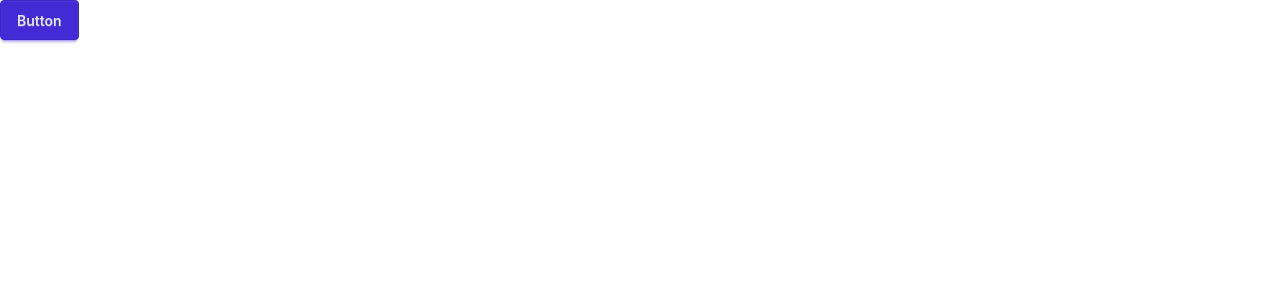
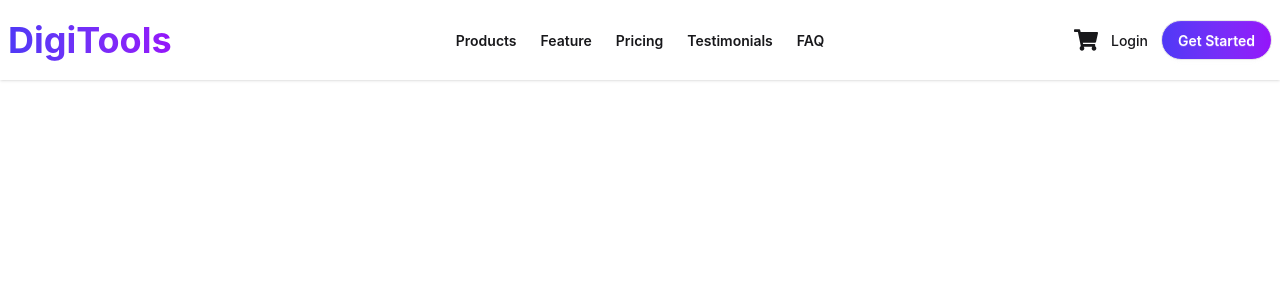
Before and after one commit to omi1739/Assignment-6, a React (Vite) app: page / in a window 1280 px wide. Shown: the top 300 px of the page. Built offline with nearby package versions, Linux system fonts and the light colour scheme.

Commit message:
navbar design with responsive done

```diff
--- a/index.html
+++ b/index.html
@@ -1,5 +1,5 @@
 <!doctype html>
-<html lang="en">
+<html lang="en" data-theme="light">
   <head>
     <meta charset="UTF-8" />
     <link rel="icon" type="image/svg+xml" href="/favicon.svg" />
--- a/package.json
+++ b/package.json
@@ -13,6 +13,7 @@
     "@tailwindcss/vite": "^4.2.2",
     "react": "^19.2.4",
     "react-dom": "^19.2.4",
+    "react-icons": "^5.6.0",
     "tailwindcss": "^4.2.2"
   },
   "devDependencies": {
--- a/src/App.jsx
+++ b/src/App.jsx
@@ -1,11 +1,11 @@
 import './App.css'
+import NavBar from './components/NavBar'
 
 function App() {
 
-
   return (
     <>
-      <button className='btn btn-primary'>Button</button>
+      <NavBar/>
     </>
   )
 }
--- /dev/null
+++ b/src/components/NavBar.jsx
@@ -0,0 +1,84 @@
+import React from "react";
+import { FaShoppingCart } from 'react-icons/fa';
+
+const NavBar = () => {
+  return (
+    <div>
+      <div className="navbar bg-base-100 shadow-sm">
+        <div className="navbar-start">
+          <div className="dropdown">
+            <div tabIndex={0} role="button" className="btn btn-ghost lg:hidden">
+              <svg
+                xmlns="http://www.w3.org/2000/svg"
+                className="h-5 w-5"
+                fill="none"
+                viewBox="0 0 24 24"
+                stroke="currentColor"
+              >
+                {" "}
+                <path
+                  strokeLinecap="round"
+                  strokeLinejoin="round"
+                  strokeWidth="2"
+                  d="M4 6h16M4 12h8m-8 6h16"
+                />{" "}
+              </svg>
+            </div>
+            <ul
+              tabIndex="-1"
+              className="menu menu-sm dropdown-content bg-base-100 rounded-box z-1 mt-3 w-52 p-2 shadow"
+            >
+              <li>
+                <a>Products</a>
+              </li>
+              <li>
+                <a>Feature</a>
+              </li>
+              <li>
+                <a>Pricing</a>
+              </li>
+              <li>
+                <a>Testimonials</a>
+              </li>
+              <li>
+                <a>FAQ</a>
+              </li>
+            </ul>
+          </div>
+          <a className=" text-4xl py-3 font-bold  bg-linear-to-r from-[#4F39F6] to-[#9514FA] bg-clip-text text-transparent">
+            DigiTools
+          </a>
+        </div>
+        <div className="navbar-center hidden lg:flex">
+          <ul className="menu menu-horizontal px-1 font-semibold">
+            <li>
+              <a>Products</a>
+            </li>
+            <li>
+              <a>Feature</a>
+            </li>
+            <li>
+              <a>Pricing</a>
+            </li>
+            <li>
+              <a>Testimonials</a>
+            </li>
+            <li>
+              <a>FAQ</a>
+            </li>
+          </ul>
+        </div>
+
+        <div className="navbar-end">
+          <FaShoppingCart size={24}></FaShoppingCart>
+          <div className=" btn btn-ghost m-1 p-2 font-medium">Login</div>
+          <a className="btn bg-linear-to-r from-[#4F39F6] to-[#9514FA] text-white rounded-4xl">
+            Get Started
+          </a>
+        </div>
+      </div>
+    </div>
+  );
+};
+
+export default NavBar;
```
Also changed, not shown: 1 other file (tests, documents, lock files or other folders).
